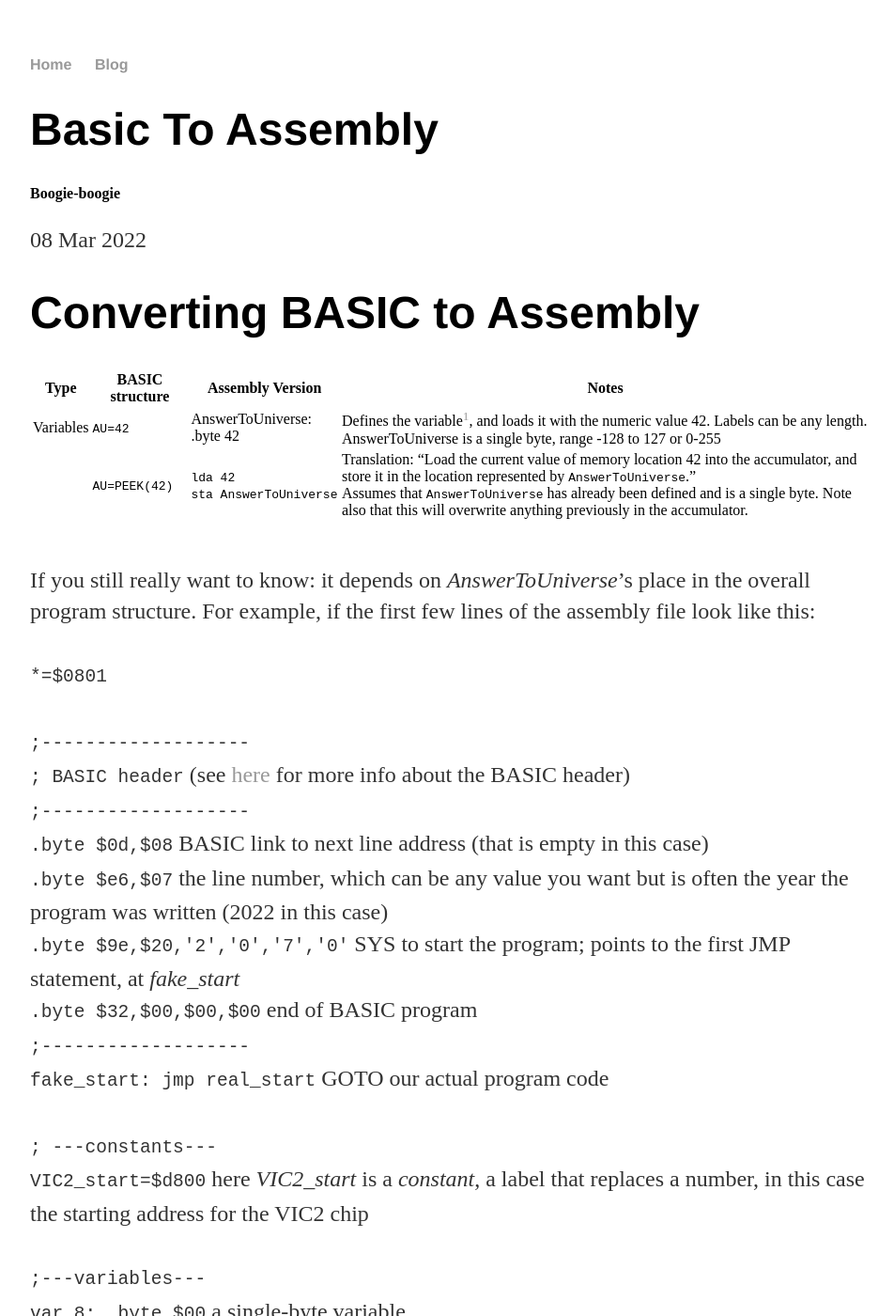
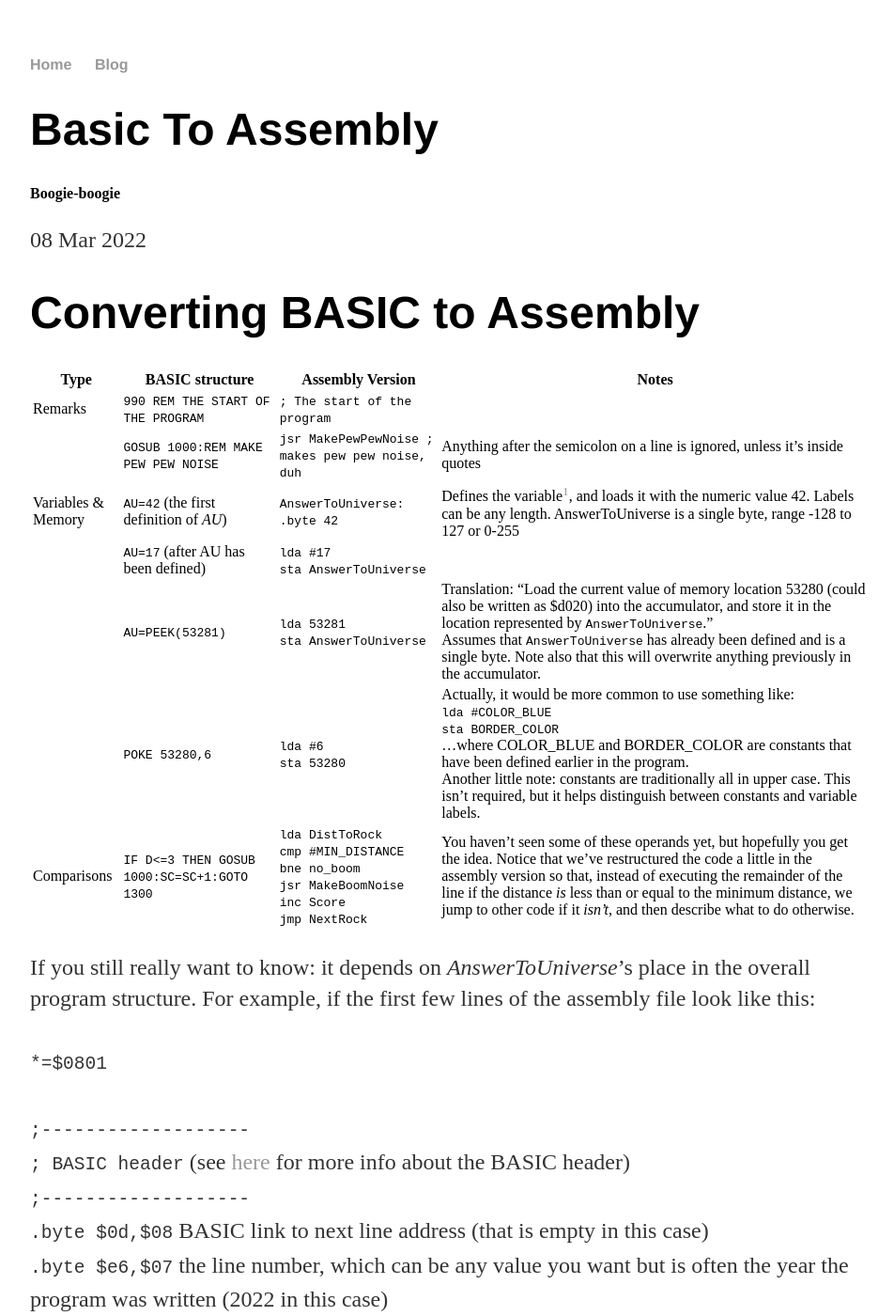
Before and after one commit to coslor/coslor-github.io, a Jekyll site: the page built from _posts/2022-03-08-basic-to-assembly.md, in a window 1280 px wide and 1400 px high. Shown: the whole window at 94% size, without its empty margins (160-1112 px from the left). Built offline with Jekyll 4.4.1, drawn with Linux system fonts in a browser that asks for light colours; our own code applies the rules of GitHub Pages for plain Markdown files.

Commit message:
Added Remarks and Comparisons, more on Variables

```diff
--- a/_posts/2022-03-08-basic-to-assembly.md
+++ b/_posts/2022-03-08-basic-to-assembly.md
@@ -1,10 +1,14 @@
 # Converting BASIC to Assembly
 
-|Type           |BASIC structure                |Assembly Version                       |Notes                                |
-|---------------|-------------------------------|---------------------------------------|-------------------------------------|
-| Variables     | `AU=42`                       | AnswerToUniverse:  .byte 42           | Defines the variable[^1], and loads it with the numeric value 42. Labels can be any length. AnswerToUniverse is a single byte, range -128 to 127 or 0-255 |
-|               | `AU=PEEK(42)`                 | `lda 42`<BR> `sta AnswerToUniverse`<BR> | Translation: "Load the current value of memory location 42 into the accumulator, and store it in the location represented by `AnswerToUniverse`."<br>Assumes that `AnswerToUniverse` has already been defined and is a single byte. Note also that this will overwrite anything previously in the accumulator. |
-|               |
+|Type           |BASIC structure                |Assembly Version                             |Notes                                |
+|---------------|-------------------------------|---------------------------------------------|-------------------------------------|
+| Remarks       | `990 REM THE START OF THE PROGRAM` | `; The start of the program`           |                                     |
+|               | `GOSUB 1000:REM MAKE PEW PEW NOISE` | `jsr MakePewPewNoise ; makes pew pew noise, duh` | Anything after the semicolon on a line is ignored, unless it's inside quotes |
+| Variables & Memory | `AU=42` (the first definition of *AU*) | `AnswerToUniverse: .byte 42`       | Defines the variable[^1], and loads it with the numeric value 42. Labels can be any length. AnswerToUniverse is a single byte, range -128 to 127 or 0-255 |
+|               | `AU=17` (after AU has been defined) | `lda #17`<br>`sta AnswerToUniverse`   |                                     |
+|               | `AU=PEEK(53281)`              | `lda 53281` <br>`sta AnswerToUniverse`<BR>  | Translation: "Load the current value of memory location 53280 (could also be written as $d020) into the accumulator, and store it in the location represented by `AnswerToUniverse`."<br>Assumes that `AnswerToUniverse` has already been defined and is a single byte. Note also that this will overwrite anything previously in the accumulator. |
+|               | `POKE 53280,6`                | `lda #6` <br>`sta 53280`                    | Actually, it would be more common to use something like:<br>`lda #COLOR_BLUE`<br>`sta BORDER_COLOR`<br>...where COLOR_BLUE and BORDER_COLOR are constants that have been defined earlier in the program.<br>Another little note: constants are traditionally all in upper case. This isn't required, but it helps distinguish between constants and variable labels. |
+| Comparisons   | `IF D<=3 THEN GOSUB 1000:SC=SC+1:GOTO 1300` | `lda DistToRock` <br>`cmp #MIN_DISTANCE` <br>`bne no_boom` <br>`jsr MakeBoomNoise`<br>`inc Score` <br>`jmp NextRock` | You haven't seen some of these operands yet, but hopefully you get the idea. Notice that we've restructured the code a little in the assembly version so that, instead of executing the remainder of the line if the distance *is* less than or equal to the minimum distance, we jump to other code if it *isn't*, and then describe what to do otherwise. |
 
 [^1]: But what address does *AnswerToUniverse* actually represent? No, it's not 42; 42 is the value that is put into the address when the program first runs. So what is the address? The short answer is: don't worry about it, the assembler will take care of it and you'll almost never need to know the exact value, any more than you needed to know exactly what address a variable was held in, in BASIC. <br><br>
 If you still really want to know: it depends on *AnswerToUniverse*'s place in the overall program structure. For example, if the first few lines of the assembly file look like this:
```
